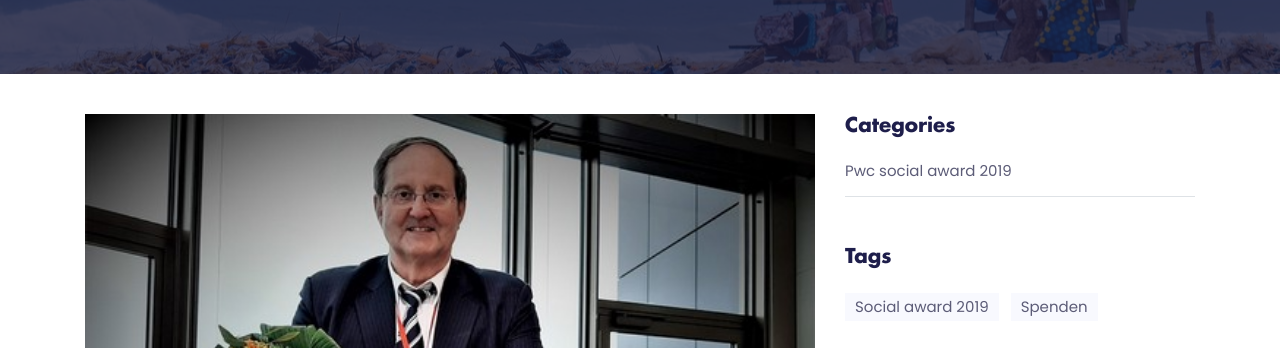
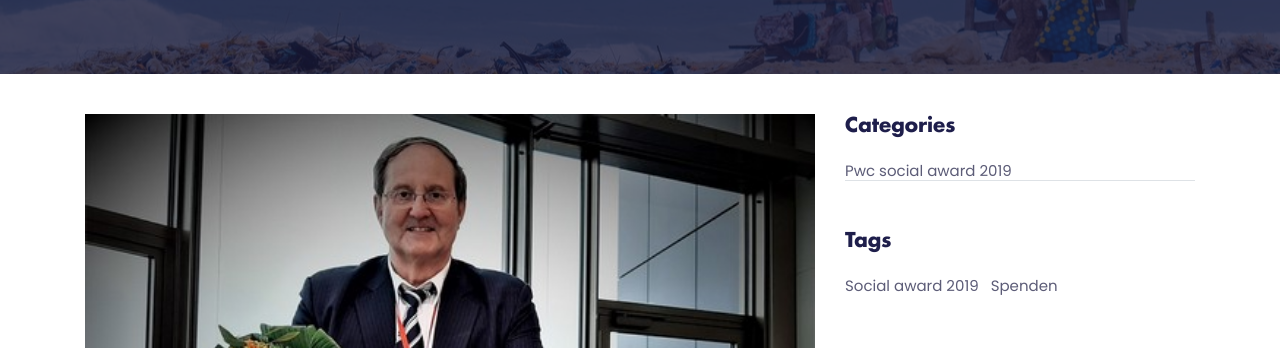
Before and after one commit to owcf-test/owcf-test.github.io, a plain HTML site: page blog/blog-post-001/index.html in a window 1280 px wide. Shown: the part 310-658 px from the top of the page. Drawn offline with Linux system fonts and the light colour scheme.

Commit message:
rebuilding site Fr 5. Jun 16:28:11 CEST 2020

```diff
--- a/blog/blog-post-001/index.html
+++ b/blog/blog-post-001/index.html
@@ -198,15 +198,15 @@ Durch sein ehrenamtliches Engagement leistet Herr Oefner einen wertvollen Beitra
   <div class="bg-white mb-5">
     <h4 class="mb-4">Categories</h4>
     <ul class="list-unstyled">
-      <li class="border-bottom"><a href="/de/categories/pwc-social-award-2019" class="d-block pb-3 mt-3">Pwc social award 2019</a></li>
+      <li class="border-bottom">Pwc social award 2019</li>
     </ul>
   </div>
   <!-- tags -->
   <div class="bg-white mb-5">
     <h4 class="mb-4">Tags</h4>
     <ul class="list-inline tag-list">
-      <li class="list-inline-item mb-2"><a href="/de/tags/social-award-2019">Social award 2019</a></li>
-      <li class="list-inline-item mb-2"><a href="/de/tags/spenden">Spenden</a></li>
+      <li class="list-inline-item mb-2">Social award 2019</li>
+      <li class="list-inline-item mb-2">Spenden</li>
     </ul>
   </div>
   <!-- latest post -->
```
Also changed, not shown: blog/index.html (+3 -3 lines), categories/index.html (+3 -3 lines), categories/pwc-social-award-2019/index.html (+3 -3 lines), tags/index.html (+3 -3 lines), tags/social-award-2019/index.html (+3 -3 lines), tags/spenden/index.html (+3 -3 lines).
